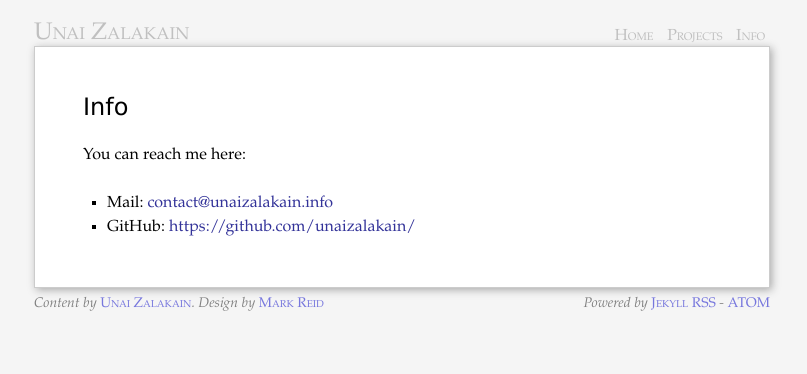
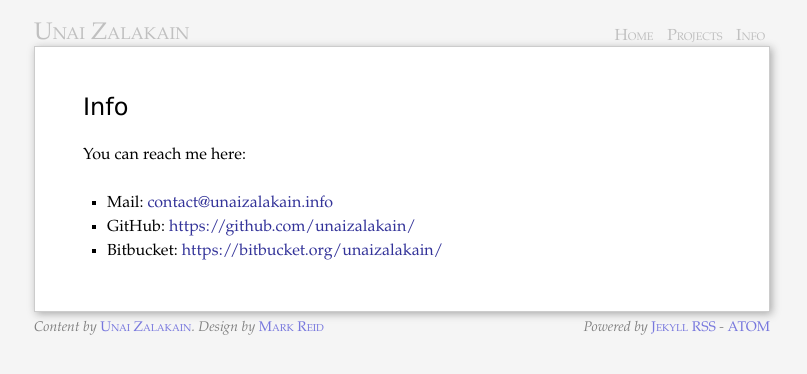
Before and after one commit to ashleyh/unaizalakain.github.io, a Jekyll site: the page built from info/index.md, in a window 1280 px wide. Shown: the top 374 px of the page, without its empty margins (238-1045 px from the left). Built offline with Jekyll 4.4.1, drawn with Linux system fonts in a browser that asks for light colours; part of the change alters nothing that is shown.

Commit message:
add bitbucket to info

```diff
--- a/info/index.md
+++ b/info/index.md
@@ -7,3 +7,4 @@ You can reach me here:
 
 - Mail: <contact@unaizalakain.info>
 - GitHub: <https://github.com/unaizalakain/>
+- Bitbucket: <https://bitbucket.org/unaizalakain/>
```
